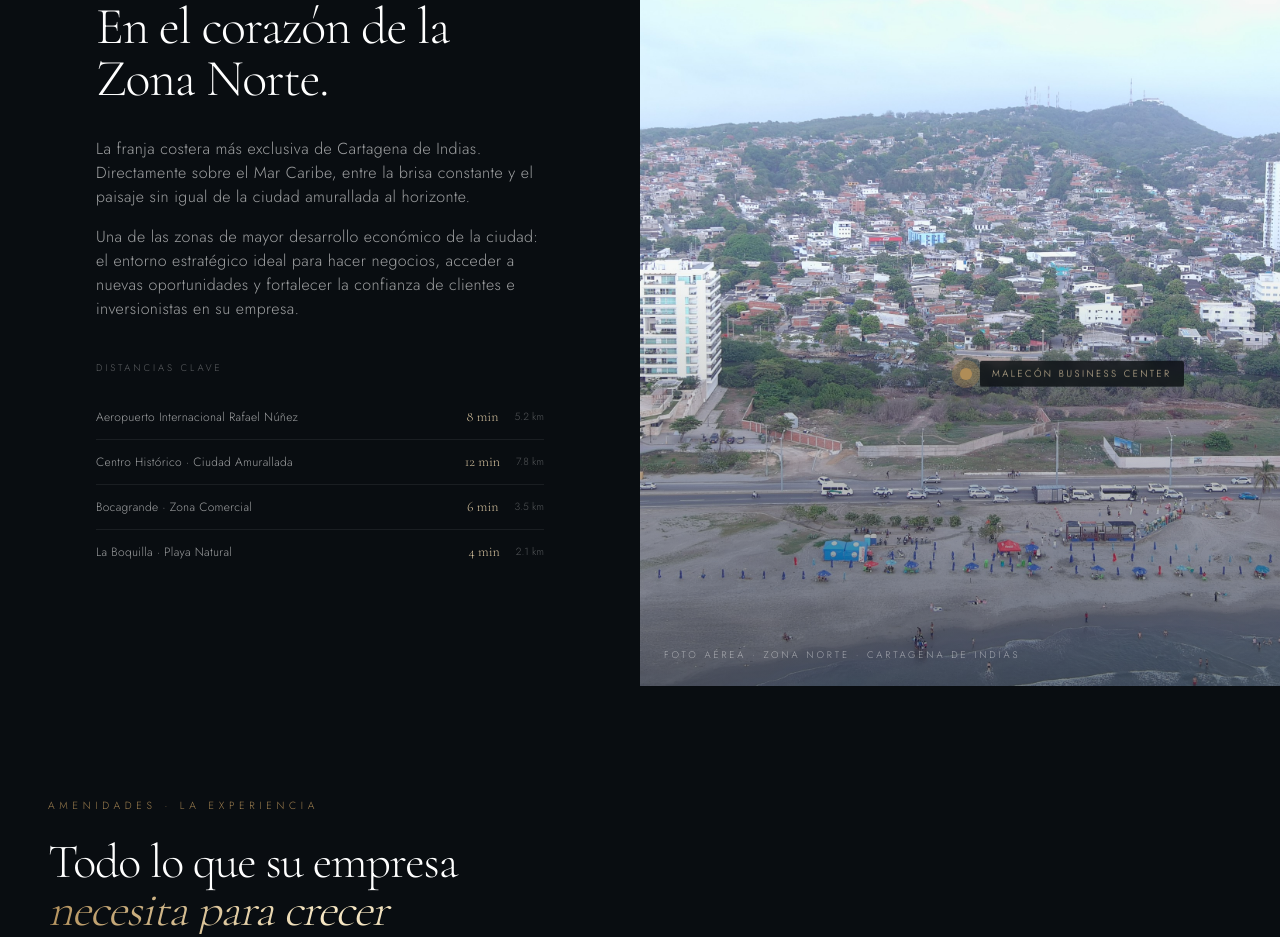
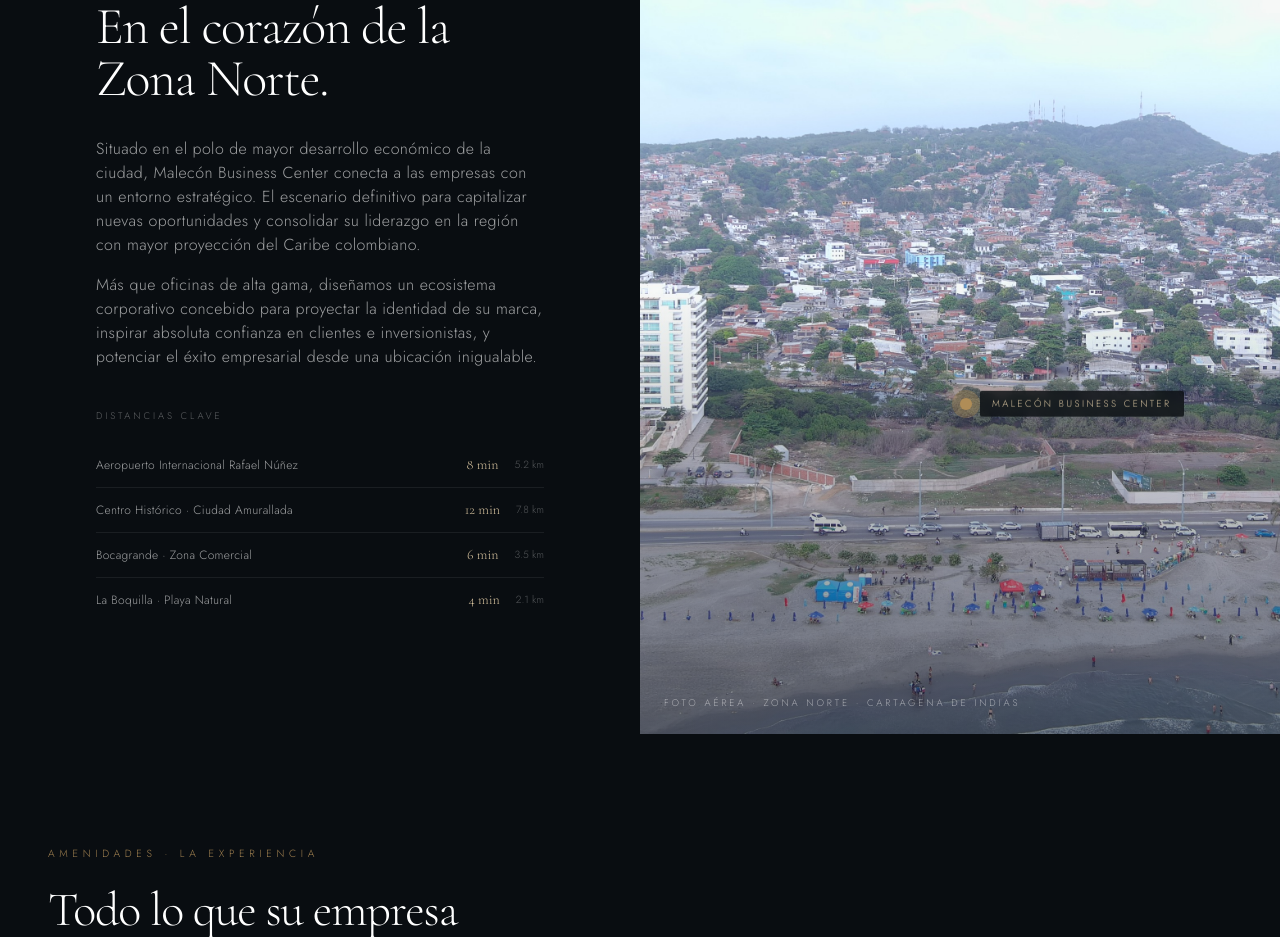
Before and after one commit to jerdiaz/malecon-residences, a Next.js app: page / in a window 1280 px wide. Shown: the part 7640-8577 px from the top of the page. Built offline with nearby package versions, Linux system fonts and the light colour scheme.

Commit message:
Refinar copy de la sección Ubicación con enfoque de negocio

```diff
--- a/src/components/LocationSection.tsx
+++ b/src/components/LocationSection.tsx
@@ -55,18 +55,20 @@ export default function LocationSection() {
 
           <Reveal delay={600} variant="fade-up">
             <p className="max-w-md text-sm font-light leading-relaxed tracking-wide text-white/60 sm:text-base">
-              La franja costera más exclusiva de Cartagena de Indias. Directamente
-              sobre el Mar Caribe, entre la brisa constante y el paisaje sin igual
-              de la ciudad amurallada al horizonte.
+              Situado en el polo de mayor desarrollo económico de la ciudad,
+              Malecón Business Center conecta a las empresas con un entorno
+              estratégico. El escenario definitivo para capitalizar nuevas
+              oportunidades y consolidar su liderazgo en la región con mayor
+              proyección del Caribe colombiano.
             </p>
           </Reveal>
 
           <Reveal delay={800} variant="fade-up">
             <p className="mt-4 max-w-md text-sm font-light leading-relaxed tracking-wide text-white/60 sm:text-base">
-              Una de las zonas de mayor desarrollo económico de la ciudad: el
-              entorno estratégico ideal para hacer negocios, acceder a nuevas
-              oportunidades y fortalecer la confianza de clientes e
-              inversionistas en su empresa.
+              Más que oficinas de alta gama, diseñamos un ecosistema
+              corporativo concebido para proyectar la identidad de su marca,
+              inspirar absoluta confianza en clientes e inversionistas, y
+              potenciar el éxito empresarial desde una ubicación inigualable.
             </p>
           </Reveal>
 
```
